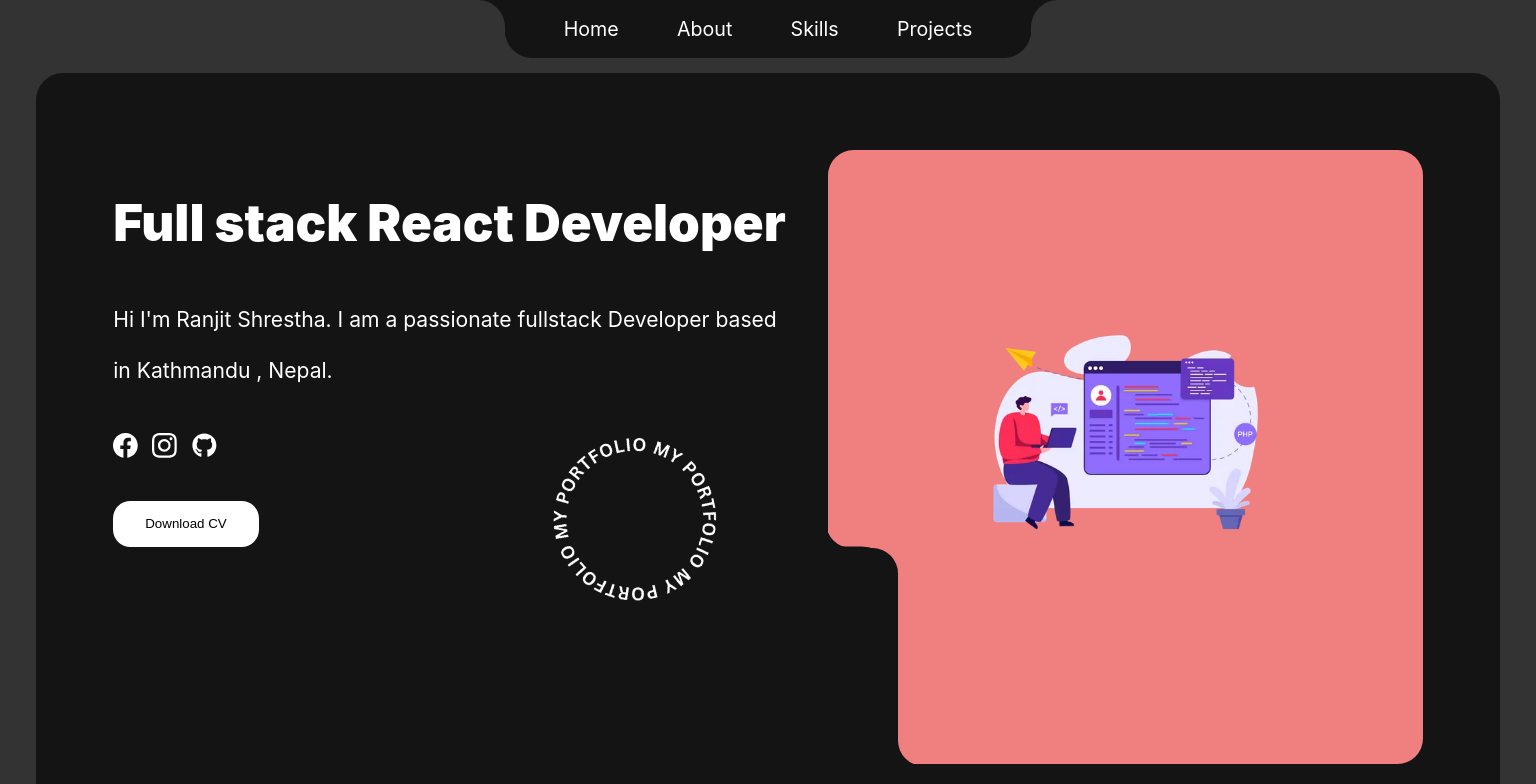
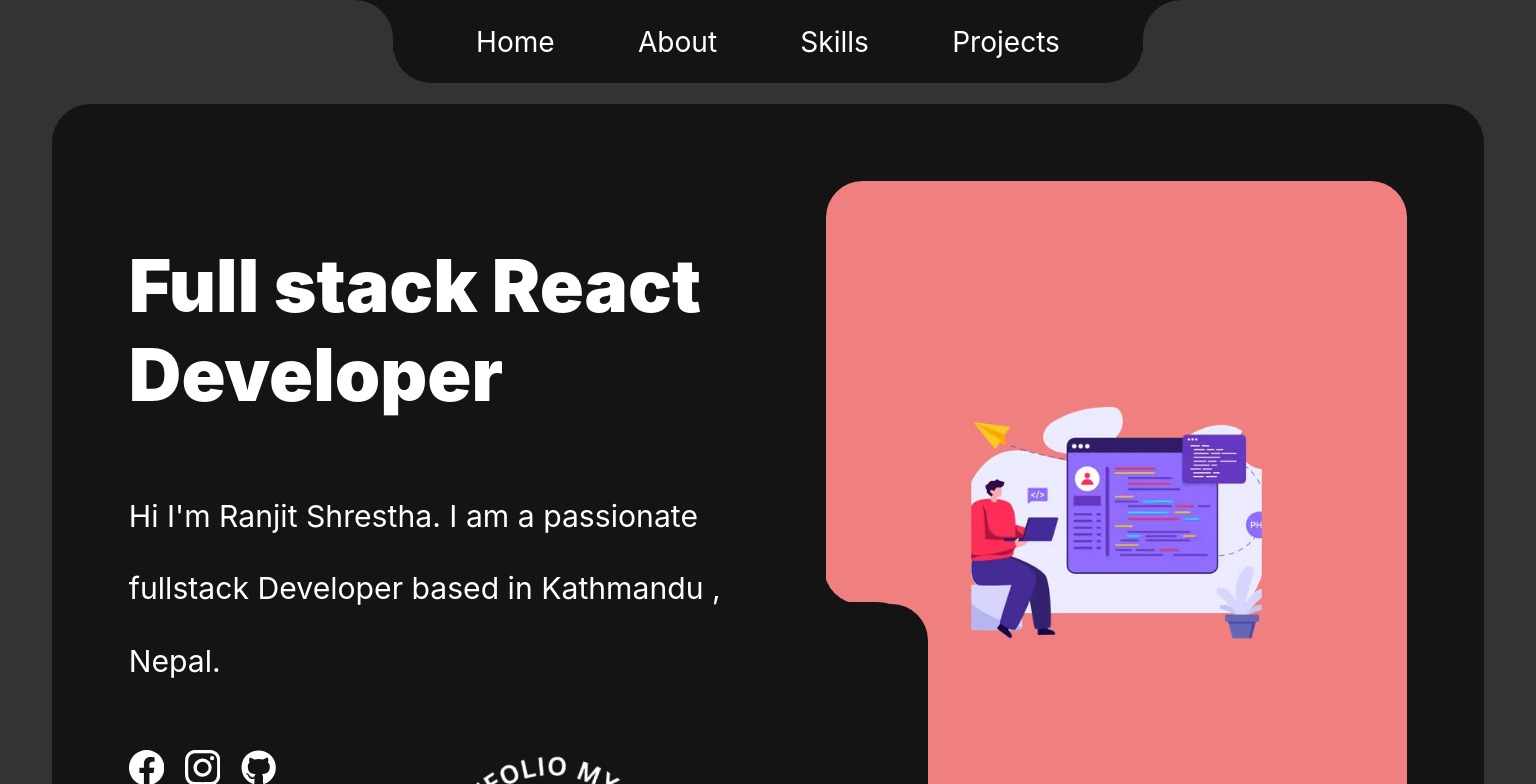
Before and after one commit to RanjitXtha/Portfolio, a React app: page / in a window 1536 px wide. Shown: the top 784 px of the page. Built offline with nearby package versions, Linux system fonts and the light colour scheme.

Commit message:
cvchanged

```diff
--- a/src/App.css
+++ b/src/App.css
@@ -11,6 +11,8 @@
 .App{
     margin-top:10rem;
 }
+
+
 
 body{
     background-color:var(--bodycolor);
@@ -29,10 +31,18 @@
 
 
 
+
 html{
     font-size:45.5%;
 
 }
+
+@media (min-width:1380px){
+    html,body{
+      font-size: 65%;
+
+  }
+  }
 
 @media(max-width:1200px){
     html{
```
Also changed, not shown: 1 other file (tests, documents, lock files or other folders).
